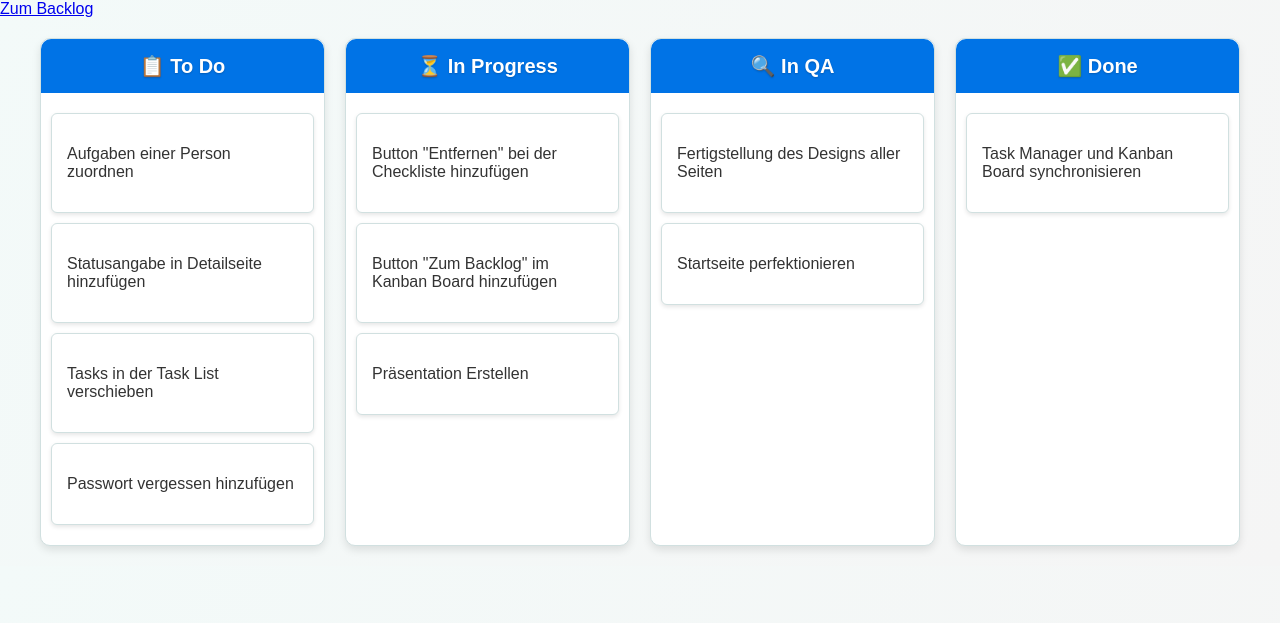
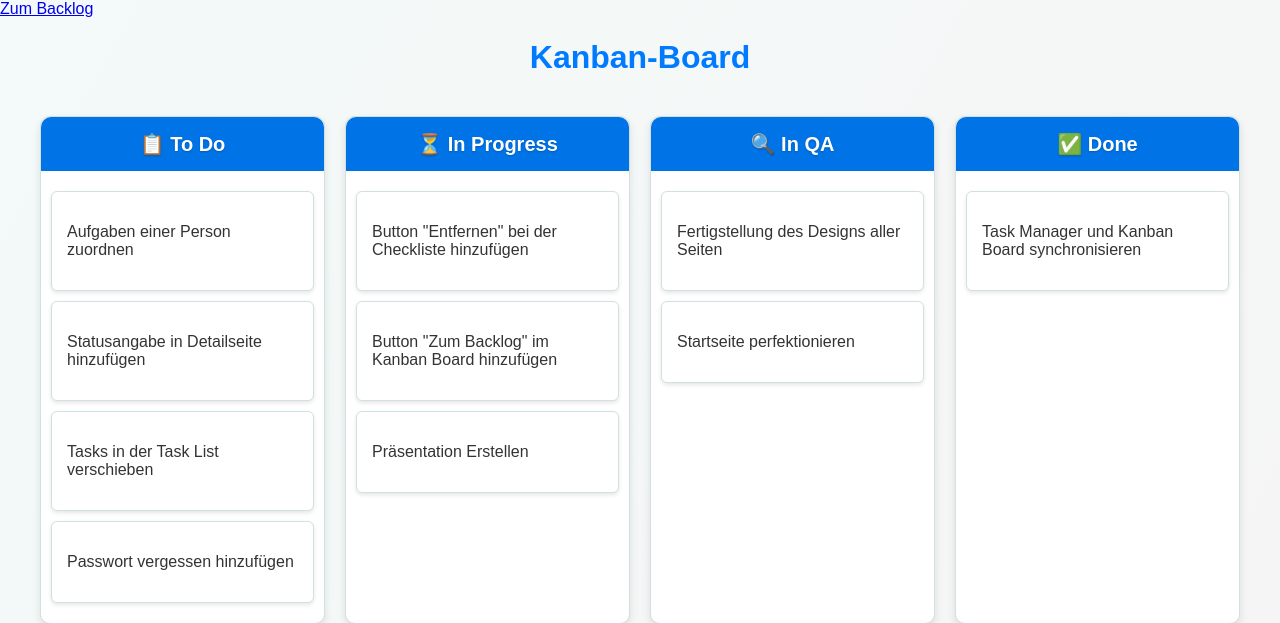
Before and after one commit to Usman-65/FSWD-EasyBuis, a Flask app: page /kanban_board/ in a window 1280 px wide. Shown: the top 623 px of the page. Run offline with Flask 3, Linux system fonts and the light colour scheme; a user stored in the database is signed in; data comes from the database, SQL or seed files in the repository.

Commit message:
Kanban-Board als erste Seite nach Log-In gesaetzt

```diff
--- a/app.py
+++ b/app.py
@@ -64,7 +64,7 @@ app.register_blueprint(kanban_board)
 # Registriere das Task_Manager-Blueprint
 app.register_blueprint(task_manager)
 
-# Startseite, Kanban-Board anzeigen
+# Startseite anzeigen
 @app.route('/')
 def index():
     return render_template('index2.html')
@@ -73,7 +73,8 @@ def index():
 @app.route('/login', methods=['GET', 'POST'])
 def login():
     if 'angemeldet' in session:
-        return redirect(url_for('task_manager.Task_Manager'))
+        return redirect(url_for('kanban_board.kanban_board_view'))
+        # return redirect(url_for('task_manager.Task_Manager'))
 
     if request.method == 'POST':  # Wenn das Formular abgesendet wird
         email = request.form['email']
@@ -91,7 +92,8 @@ def login():
             if check_password_hash(stored_password, password):  # Passwort überprüfen
                 session['angemeldet'] = True
                 session['email'] = email
-                return redirect(url_for('task_manager.Task_Manager'))  # Weiterleitung zum Task_Manager
+                return redirect(url_for('kanban_board.kanban_board_view'))
+               # return redirect(url_for('task_manager.Task_Manager'))  # Weiterleitung zum Task_Manager
             else:
                 return render_template('login.html', error="Falsches Passwort")
         else:
--- a/static/kanban.css
+++ b/static/kanban.css
@@ -1,3 +1,10 @@
+/* Heading Styling */
+h1 {
+  text-align: center;
+  color: #007bff;
+  margin-bottom: 20px;
+}
+
 /* Global Styling */
 body {
   font-family: 'Arial', sans-serif;
--- a/templates/kanban_board.html
+++ b/templates/kanban_board.html
@@ -11,6 +11,8 @@
 
 <body>
   <a href="/task_manager">Zum Backlog</a>
+
+  <h1>Kanban-Board</h1>
 
     <div class="kanban-board">
         <div class="kanban-column" data-status="To Do" ondrop="drop(event)" ondragover="allowDrop(event)">
```
